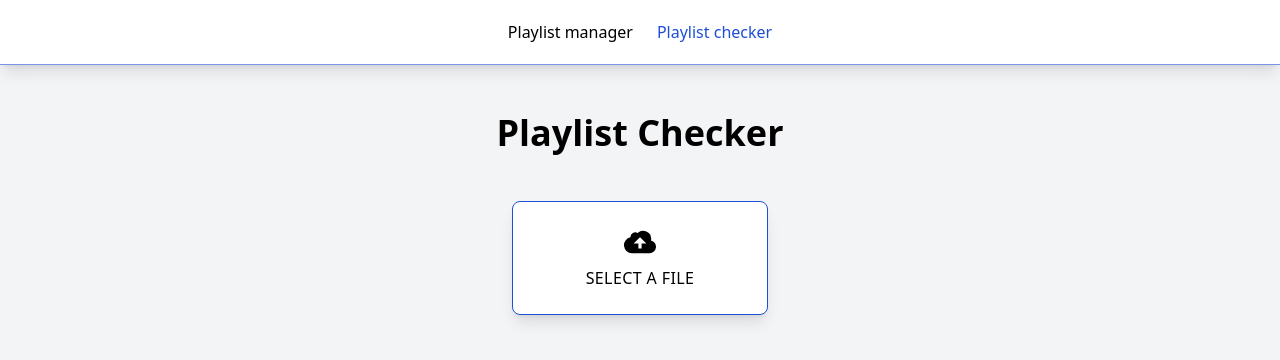
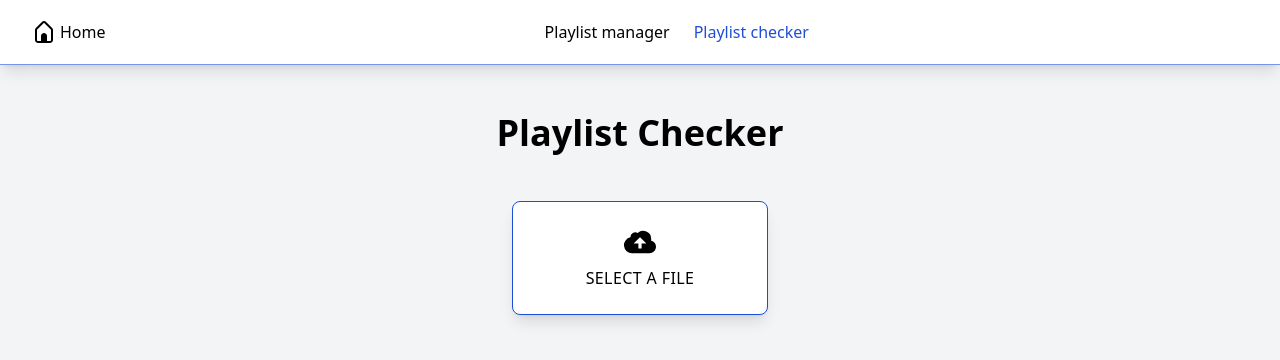
Before and after one commit to Damokless/iptv-manager, a Next.js app: page /playlist-checker in a window 1280 px wide. Shown: the top 360 px of the page. Built offline with nearby package versions, Linux system fonts and the light colour scheme.

Commit message:
feat : adding home button

```diff
--- a/src/components/navbar/Navbar.tsx
+++ b/src/components/navbar/Navbar.tsx
@@ -9,7 +9,12 @@ export default function Navbar() {
   return (
     <header className="bg-white border-b border-blue-700/60 shadow-lg">
       <div className="mx-auto max-w-screen-xl px-4 sm:px-6 lg:px-8">
-        <div className="flex h-16 items-center justify-end md:justify-center">
+        <div className="flex h-16 items-center justify-between">
+        <div className="md:flex md:items-center md:gap-12">
+        <a className="flex hover:transition hover:text-black/50" href="/">
+        <svg width="24" height="24" viewBox="0 0 24 24" fill="none" xmlns="http://www.w3.org/2000/svg"><path fill-rule="evenodd" clip-rule="evenodd" d="M6 22.8787C4.34315 22.8787 3 21.5355 3 19.8787V9.87866C3 9.84477 3.00169 9.81126 3.00498 9.77823H3C3 9.20227 3.2288 8.64989 3.63607 8.24262L9.87868 2.00002C11.0502 0.828445 12.9497 0.828445 14.1213 2.00002L20.3639 8.24264C20.7712 8.6499 21 9.20227 21 9.77823H20.995C20.9983 9.81126 21 9.84477 21 9.87866V19.8787C21 21.5355 19.6569 22.8787 18 22.8787H6ZM12.7071 3.41423L19 9.70713V19.8787C19 20.4309 18.5523 20.8787 18 20.8787H15V15.8787C15 14.2218 13.6569 12.8787 12 12.8787C10.3431 12.8787 9 14.2218 9 15.8787V20.8787H6C5.44772 20.8787 5 20.4309 5 19.8787V9.7072L11.2929 3.41423C11.6834 3.02371 12.3166 3.02371 12.7071 3.41423Z" fill="currentColor" /></svg>          <span className="ml-1">Home</span>
+        </a>
+      </div>
           <div className="hidden md:block">
             <nav aria-label="Global">
               <ul className="flex items-center gap-6 font-medium">
```
